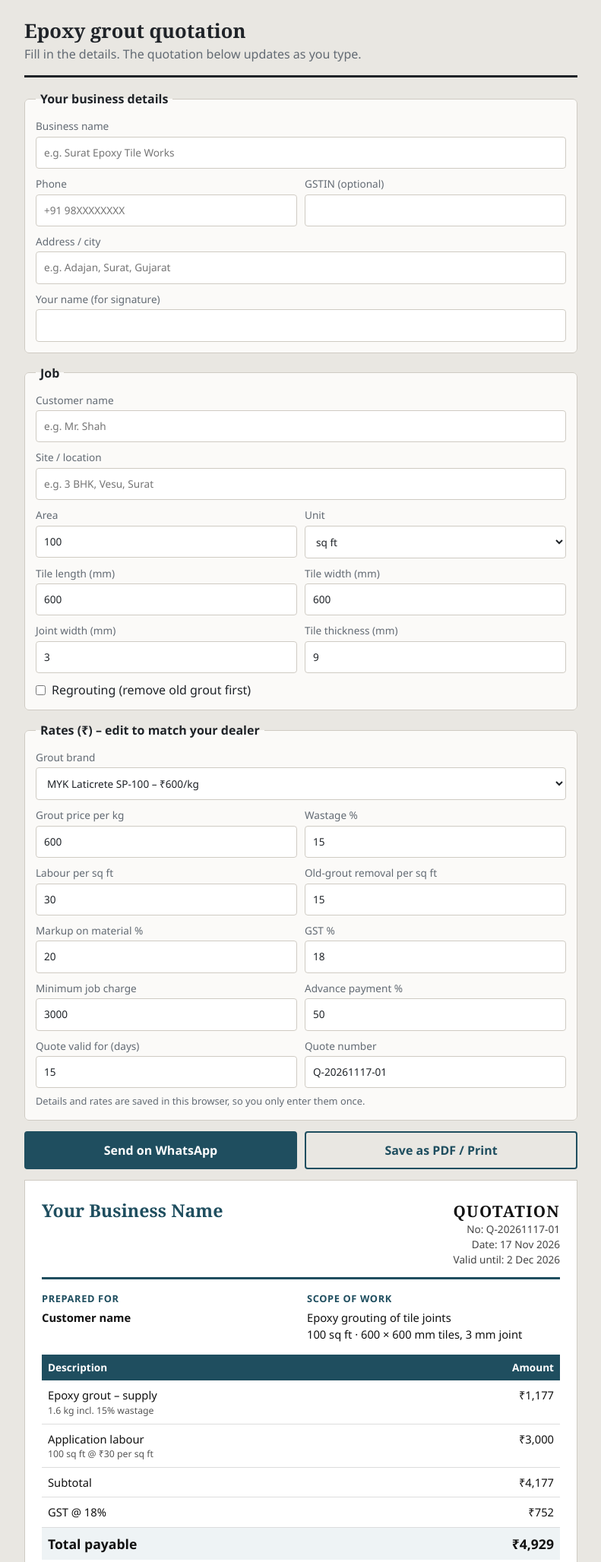
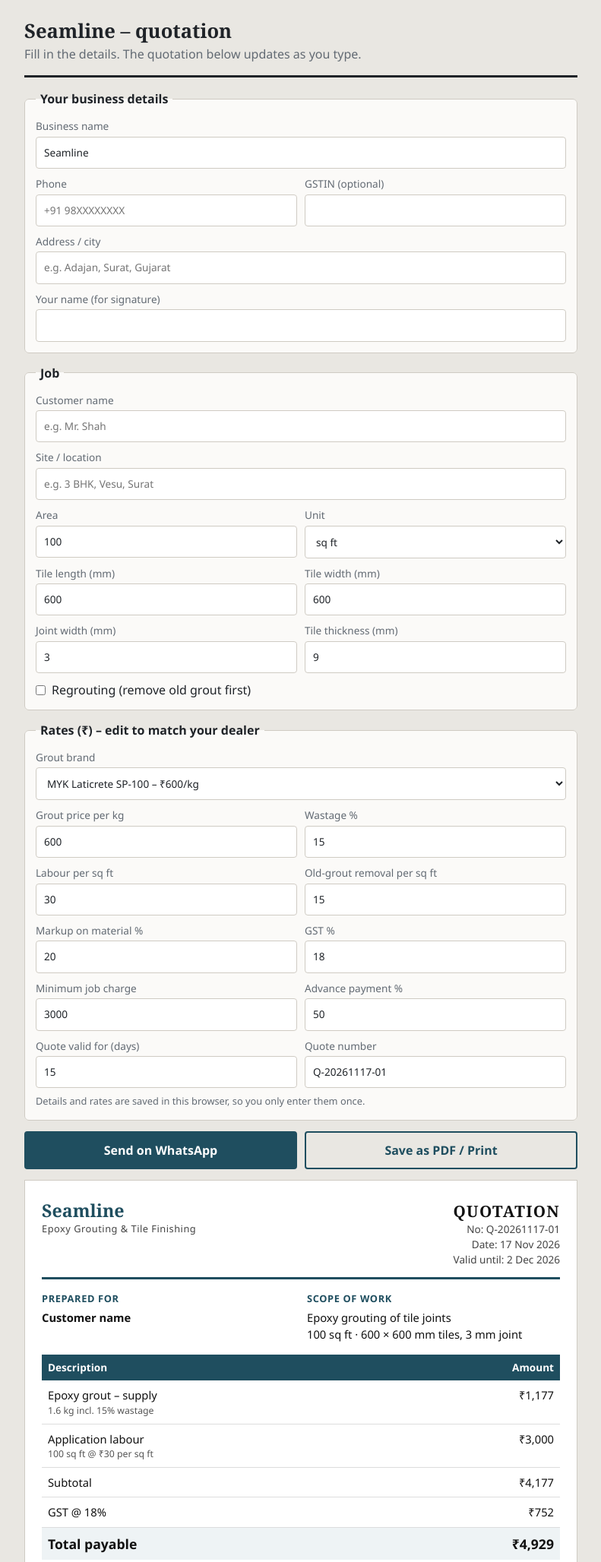
Before and after one commit to kamalfps/epoxy, a plain HTML site: page index.html in a window 1280 px wide. Shown: the top 2056 px of the page at 76% size, without its empty margins (244-1035 px from the left). Drawn offline with Linux system fonts and the light colour scheme.

Commit message:
Update index.html

```diff
--- a/index.html
+++ b/index.html
@@ -3,7 +3,7 @@
 <head>
 <meta charset="utf-8">
 <meta name="viewport" content="width=device-width, initial-scale=1">
-<title>Epoxy Grout Quotation</title>
+<title>Seamline – Epoxy Grout Quotation</title>
 <style>
 :root{--bg:#e9e7e2;--ink:#1f2328;--mute:#626a73;--line:#cfcbc3;--card:#fbfaf8;--accent:#1f4e5f}
 *{box-sizing:border-box}
@@ -31,6 +31,7 @@ button{flex:1;min-width:150px;padding:12px;font:600 1rem "Segoe UI",system-ui,sa
 #quote{background:#fff;border:1px solid var(--line);padding:26px 22px;color:#111;font-size:.92rem}
 .lh{display:flex;justify-content:space-between;gap:16px;align-items:flex-start;border-bottom:3px solid var(--accent);padding-bottom:12px;flex-wrap:wrap}
 .biz{font:700 1.45rem/1.15 Georgia,serif;color:var(--accent)}
+.tag{font-size:.8rem;letter-spacing:.04em;color:#444;margin-top:2px}
 .bizsub{color:#444;font-size:.85rem;margin-top:4px;white-space:pre-line}
 .qt{text-align:right}
 .qt b{font:700 1.3rem Georgia,serif;letter-spacing:.06em}
@@ -63,14 +64,14 @@ tr.total td{border-bottom:0;background:#eef3f5;font-weight:700;font-size:1.1rem}
 <body>
 <div class="wrap">
 <header>
-  <h1>Epoxy grout quotation</h1>
+  <h1>Seamline – quotation</h1>
   <p>Fill in the details. The quotation below updates as you type.</p>
 </header>
 
 <fieldset>
   <legend>Your business details</legend>
   <div class="grid">
-    <label class="full">Business name<input id="biz" placeholder="e.g. Surat Epoxy Tile Works"></label>
+    <label class="full">Business name<input id="biz" value="Seamline"></label>
     <label>Phone<input id="phone" type="tel" placeholder="+91 98XXXXXXXX"></label>
     <label>GSTIN (optional)<input id="gstin"></label>
     <label class="full">Address / city<input id="addr" placeholder="e.g. Adajan, Surat, Gujarat"></label>
@@ -183,7 +184,7 @@ function calc(){
   const advAmt = total*num("adv")/100;
 
   const today = new Date(), until = new Date(); until.setDate(today.getDate()+num("valid"));
-  const biz = $("biz").value.trim() || "Your Business Name";
+  const biz = $("biz").value.trim() || "Seamline";
   const cust = $("cust").value.trim(), site = $("site").value.trim();
   const area = Math.round(sqft);
   const scope = "Epoxy grouting of tile joints" + (rem ? ", including removal of old grout" : "");
@@ -196,7 +197,7 @@ function calc(){
   if(minApplied) rows.push(["Minimum job charge adjustment", "Applied as job is below minimum", inr(sub)]);
 
   $("quote").innerHTML =
-   '<div class="lh"><div><div class="biz">'+esc(biz)+'</div><div class="bizsub">'+esc(sub2)+'</div></div>'+
+   '<div class="lh"><div><div class="biz">'+esc(biz)+'</div><div class="tag">Epoxy Grouting &amp; Tile Finishing</div><div class="bizsub">'+esc(sub2)+'</div></div>'+
    '<div class="qt"><b>QUOTATION</b><div>No: '+esc($("qno").value)+'</div><div>Date: '+fmt(today)+'</div><div>Valid until: '+fmt(until)+'</div></div></div>'+
    '<div class="two"><div><h3>Prepared for</h3><p><b>'+esc(cust||"Customer name")+'</b>'+(site?'<br>'+esc(site):'')+'</p></div>'+
    '<div><h3>Scope of work</h3><p>'+esc(scope)+'<br>'+area+' sq ft · '+esc(specs)+'</p></div></div>'+
```
